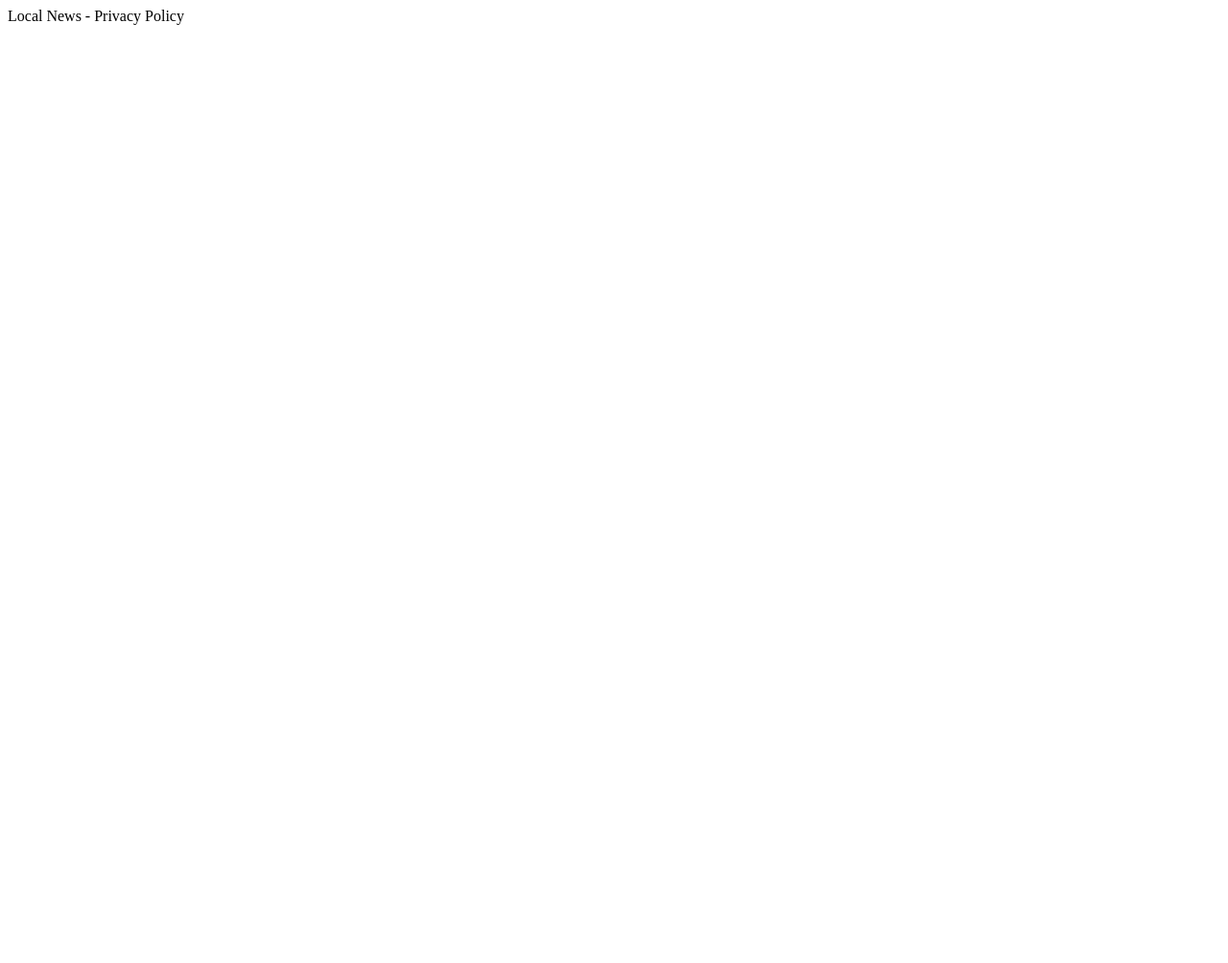
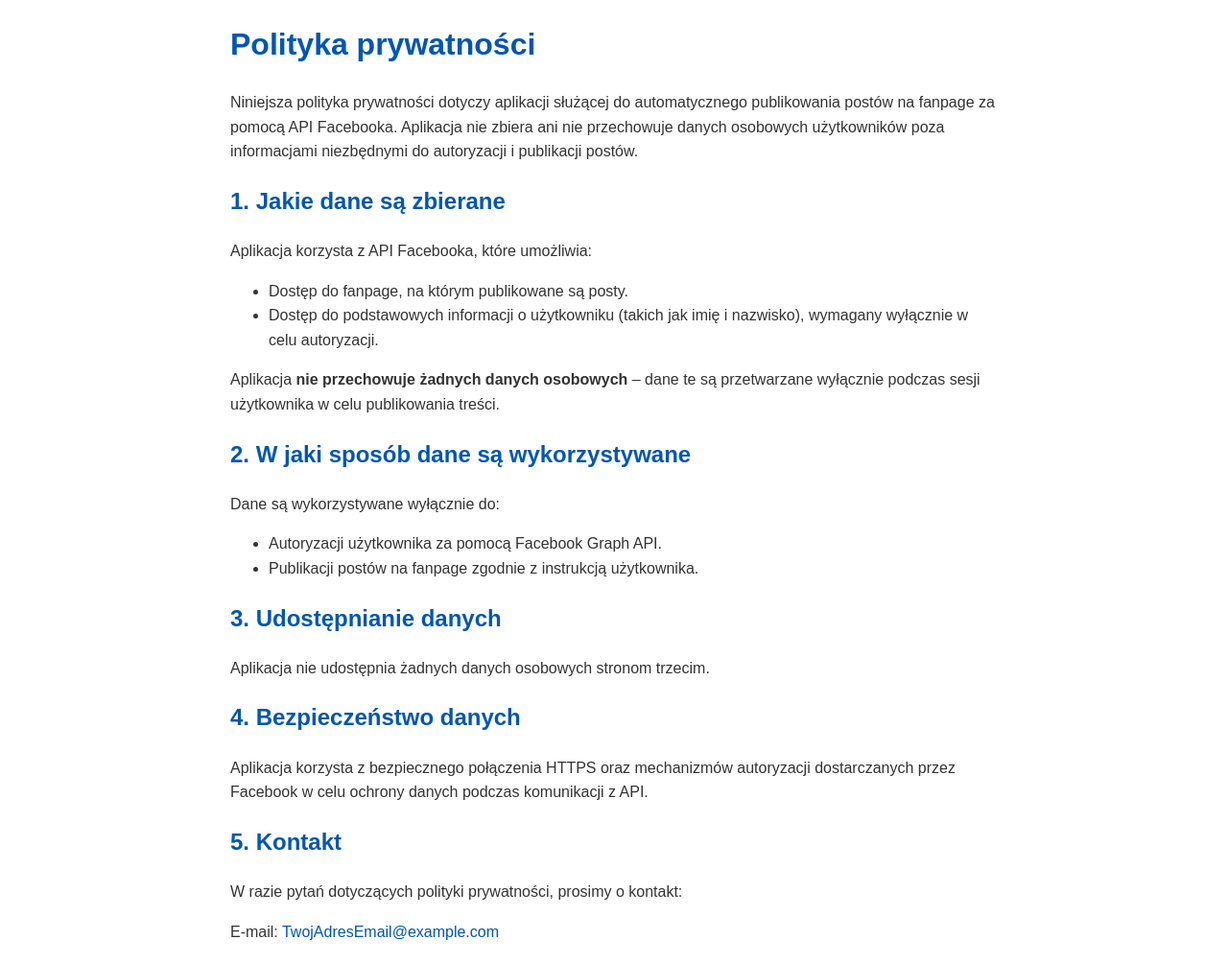
Before and after one commit to michalk9222/localnewsprivacypolicy, a plain HTML site: page index.html in a window 1280 px wide. Shown: the whole page at 96% size. Before the commit the page ends 800 px from the top, so only its background shows below. Drawn offline with Linux system fonts and the light colour scheme.

Commit message:
Update index.html

```diff
--- a/index.html
+++ b/index.html
@@ -1 +1,58 @@
-Local News - Privacy Policy
+
+<!DOCTYPE html>
+<html lang="pl">
+<head>
+    <meta charset="UTF-8">
+    <meta name="viewport" content="width=device-width, initial-scale=1.0">
+    <meta name="description" content="Polityka prywatności aplikacji do publikowania postów na fanpage za pomocą API Facebooka.">
+    <title>Polityka prywatności</title>
+    <style>
+        body {
+            font-family: Arial, sans-serif;
+            line-height: 1.6;
+            margin: 20px;
+            padding: 0;
+            max-width: 800px;
+            margin-left: auto;
+            margin-right: auto;
+            color: #333;
+        }
+        h1, h2 {
+            color: #0056b3;
+        }
+        a {
+            color: #0056b3;
+            text-decoration: none;
+        }
+    </style>
+</head>
+<body>
+    <h1>Polityka prywatności</h1>
+    <p>Niniejsza polityka prywatności dotyczy aplikacji służącej do automatycznego publikowania postów na fanpage za pomocą API Facebooka. Aplikacja nie zbiera ani nie przechowuje danych osobowych użytkowników poza informacjami niezbędnymi do autoryzacji i publikacji postów.</p>
+
+    <h2>1. Jakie dane są zbierane</h2>
+    <p>Aplikacja korzysta z API Facebooka, które umożliwia:</p>
+    <ul>
+        <li>Dostęp do fanpage, na którym publikowane są posty.</li>
+        <li>Dostęp do podstawowych informacji o użytkowniku (takich jak imię i nazwisko), wymagany wyłącznie w celu autoryzacji.</li>
+    </ul>
+    <p>Aplikacja <strong>nie przechowuje żadnych danych osobowych</strong> – dane te są przetwarzane wyłącznie podczas sesji użytkownika w celu publikowania treści.</p>
+
+    <h2>2. W jaki sposób dane są wykorzystywane</h2>
+    <p>Dane są wykorzystywane wyłącznie do:</p>
+    <ul>
+        <li>Autoryzacji użytkownika za pomocą Facebook Graph API.</li>
+        <li>Publikacji postów na fanpage zgodnie z instrukcją użytkownika.</li>
+    </ul>
+
+    <h2>3. Udostępnianie danych</h2>
+    <p>Aplikacja nie udostępnia żadnych danych osobowych stronom trzecim.</p>
+
+    <h2>4. Bezpieczeństwo danych</h2>
+    <p>Aplikacja korzysta z bezpiecznego połączenia HTTPS oraz mechanizmów autoryzacji dostarczanych przez Facebook w celu ochrony danych podczas komunikacji z API.</p>
+
+    <h2>5. Kontakt</h2>
+    <p>W razie pytań dotyczących polityki prywatności, prosimy o kontakt:</p>
+    <p>E-mail: <a href="mailto:TwojAdresEmail@example.com">TwojAdresEmail@example.com</a></p>
+</body>
+</html>
```
